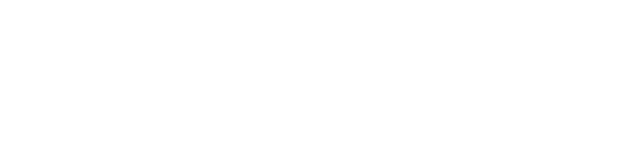
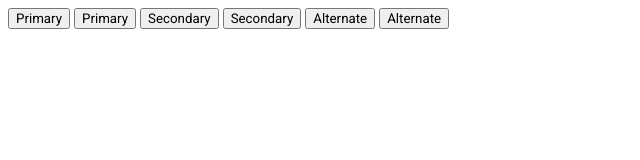
Before and after one commit to js-tasks-ru/htmlcss-20241107_gergil-v, a website: page 03-lection1/01-button/index.html in a window 1280 px wide. Shown: the whole page, without its empty margins (0-640 px from the left). Drawn offline with Linux system fonts and the light colour scheme.

Commit message:
create html for buttons

```diff
--- a/03-lection1/01-button/index.html
+++ b/03-lection1/01-button/index.html
@@ -4,8 +4,15 @@
     <head>
         <link rel="stylesheet" href="../../assets/css/main.css">
         <link rel="stylesheet" href="./button.css">
+
+        <title>Buttons</title>
     </head>
     <body>
-
+        <button class="button button_primary">Primary</button>
+        <button class="button button_primary disabled">Primary</button>
+        <button class="button button_secondary">Secondary</button>
+        <button class="button button_secondary disabled">Secondary</button>
+        <button class="button button_alternate">Alternate</button>
+        <button class="button button_alternate disabled">Alternate</button>
     </body>
 </html>
```
